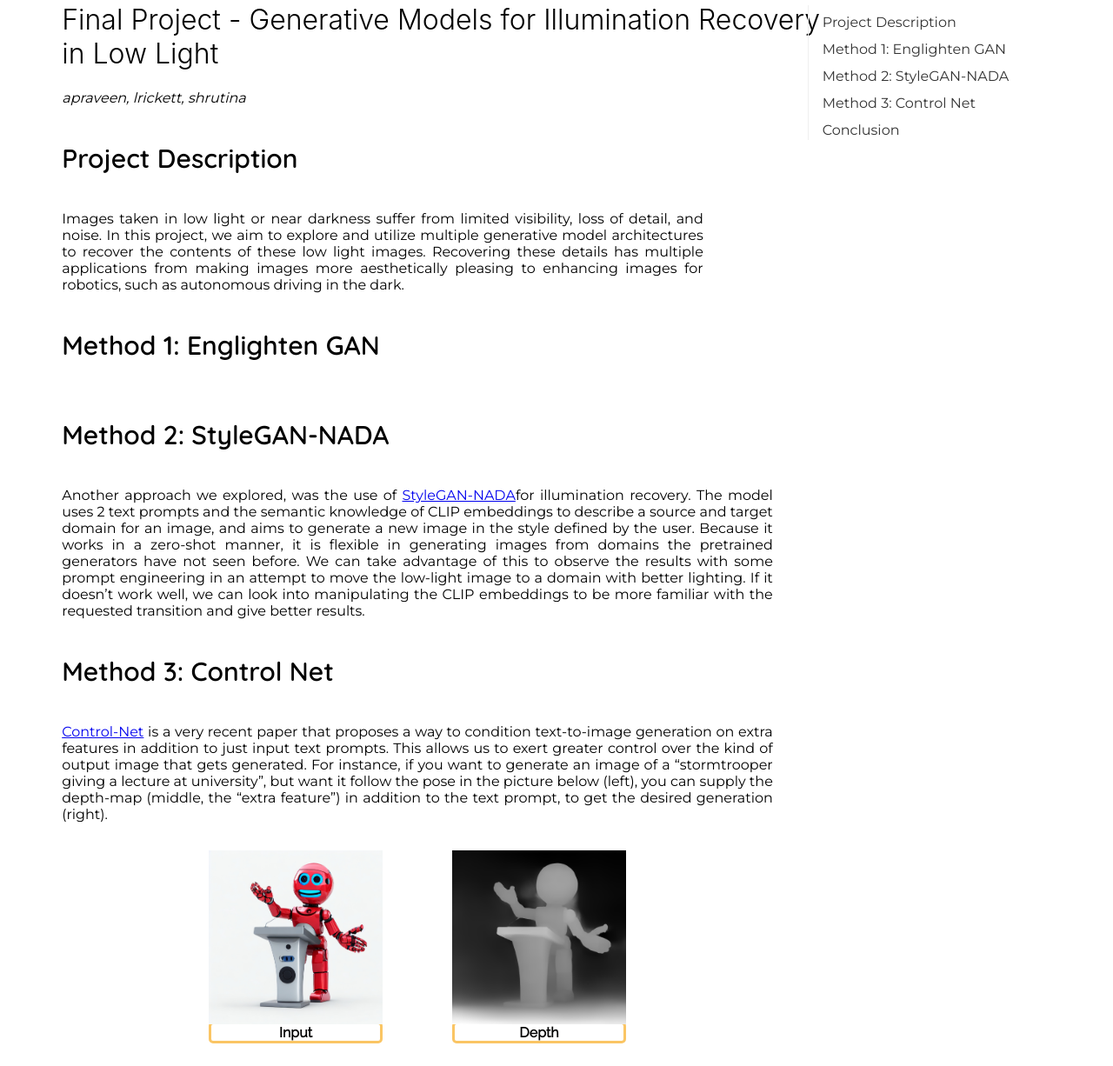
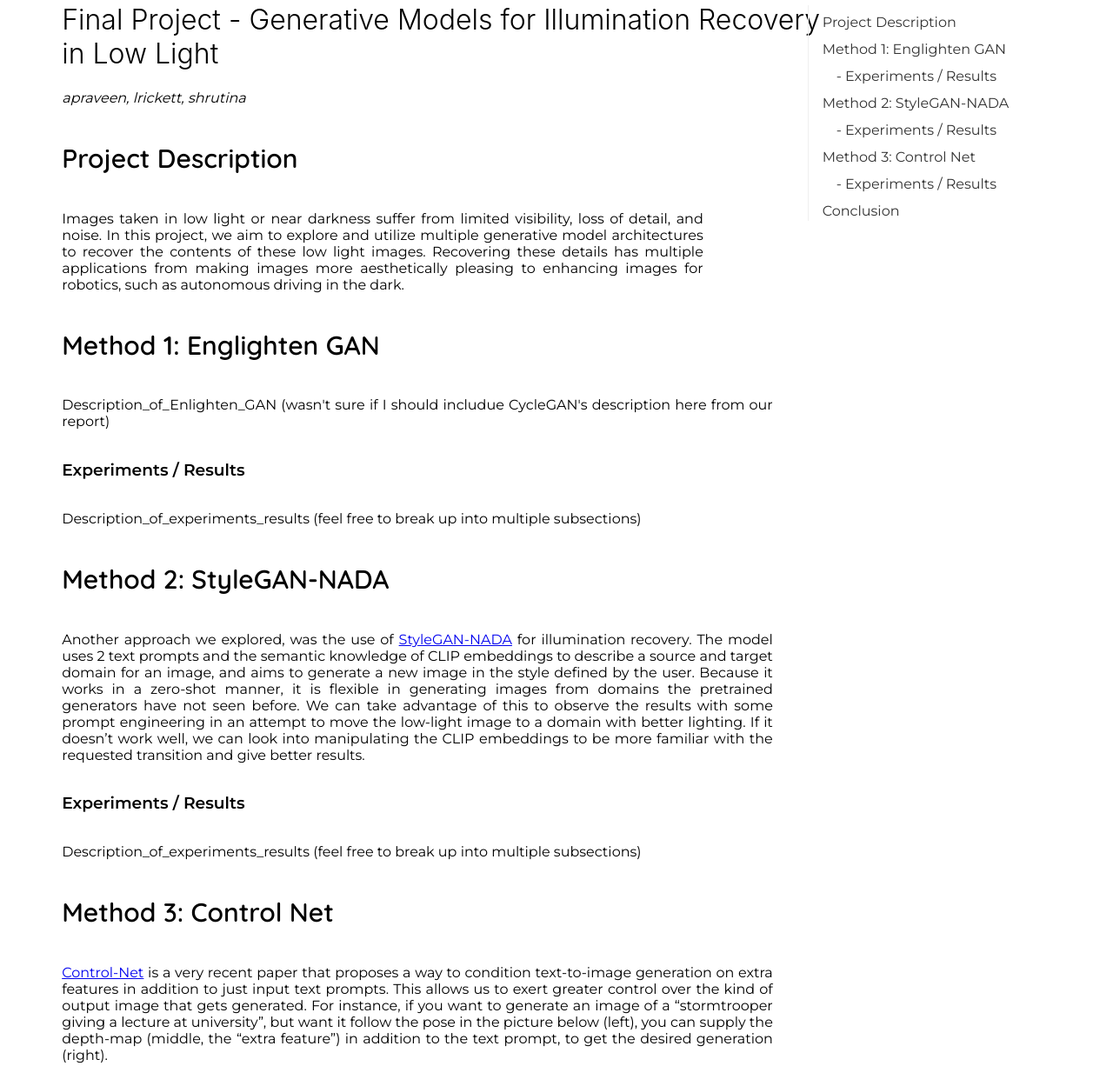
Before and after one commit to adithya-tp/let-there-be-light, a plain HTML site: page website/index.html in a window 1280 px wide. Shown: the part 26-1252 px from the top of the page at 87% size. Drawn offline with nearby package versions, Linux system fonts and the light colour scheme; some packages are replaced by stand-ins of ours.

Commit message:
Add placeholders for different sections

```diff
--- a/website/index.html
+++ b/website/index.html
@@ -40,7 +40,6 @@
                     <p>
                         Images taken in low light or near darkness suffer from limited visibility, loss of detail, and noise. In this project, we aim to explore and utilize multiple generative model architectures to recover the contents of these low light images. Recovering these details has multiple applications from making images more aesthetically pleasing to enhancing images for robotics, such as autonomous driving in the dark.
                     </p>
-                    </section>
                 </section>
             </section>
 
@@ -48,15 +47,27 @@
             <section id="enlighten-gan">
                 <h2>Method 1: Englighten GAN</h2>
                 <p>
+                    Description_of_Enlighten_GAN (wasn't sure if I should includue CycleGAN's description here from our report)
                 </p>
+                <section id="results-one" id="subsection">
+                    <h3> Experiments / Results</h3>
+
+                    <p>Description_of_experiments_results (feel free to break up into multiple subsections)</p>
+                </section>
             </section>
 
             <!-- StyleGAN-NADA -->
             <section id="stylegan-nada">
                 <h2>Method 2: StyleGAN-NADA</h2>
                 <p>
-                    Another approach we explored, was the use of <a href="https://stylegan-nada.github.io/">StyleGAN-NADA</a>for illumination recovery. The model uses 2 text prompts and the semantic knowledge of CLIP embeddings to describe a source and target domain for an image, and aims to generate a new image in the style defined by the user. Because it works in a zero-shot manner, it is flexible in generating images from domains the pretrained generators have not seen before. We can take advantage of this to observe the results with some prompt engineering in an attempt to move the low-light image to a domain with better lighting. If it doesn’t work well, we can look into manipulating the CLIP embeddings to be more familiar with the requested transition and give better results.
+                    Another approach we explored, was the use of <a href="https://stylegan-nada.github.io/">StyleGAN-NADA</a> for illumination recovery. The model uses 2 text prompts and the semantic knowledge of CLIP embeddings to describe a source and target domain for an image, and aims to generate a new image in the style defined by the user. Because it works in a zero-shot manner, it is flexible in generating images from domains the pretrained generators have not seen before. We can take advantage of this to observe the results with some prompt engineering in an attempt to move the low-light image to a domain with better lighting. If it doesn’t work well, we can look into manipulating the CLIP embeddings to be more familiar with the requested transition and give better results.
                 </p>
+                <section id="results-two" id="subsection">
+                    <h3> Experiments / Results</h3>
+
+                    <p>Description_of_experiments_results (feel free to break up into multiple subsections)</p>
+                </section>
+
             </section>
 
             <section id="control-net">
@@ -93,6 +104,12 @@
                         <figcaption>Ambient Image (desired)</figcaption>
                     </figure>
                 </div>
+
+                <section id="results-three" id="subsection">
+                    <h3> Experiments / Results</h3>
+
+                    <p>Description_of_experiments_results (feel free to break up into multiple subsections)</p>
+                </section>
             </section>
 
             <section id="conclusion">
@@ -106,10 +123,19 @@
                 <li><a href="#introduction">Project Description</a>
                 </li>
                 <li><a href="#enlighten-gan">Method 1: Englighten GAN</a>
+                    <ul>
+                        <li class=""><a href="#results-one">- Experiments / Results</a></li>
+                    </ul>
                 </li>
                 <li><a href="#stylegan-nada">Method 2: StyleGAN-NADA</a>
+                    <ul>
+                        <li class=""><a href="#results-two">- Experiments / Results</a></li>
+                    </ul>
                 </li>
                 <li><a href="#control-net">Method 3: Control Net</a>
+                    <ul>
+                        <li class=""><a href="#results-three">- Experiments / Results</a></li>
+                    </ul>
                 </li>
                 <li><a href="#conclusion">Conclusion</a></li>
             </ol>
```
